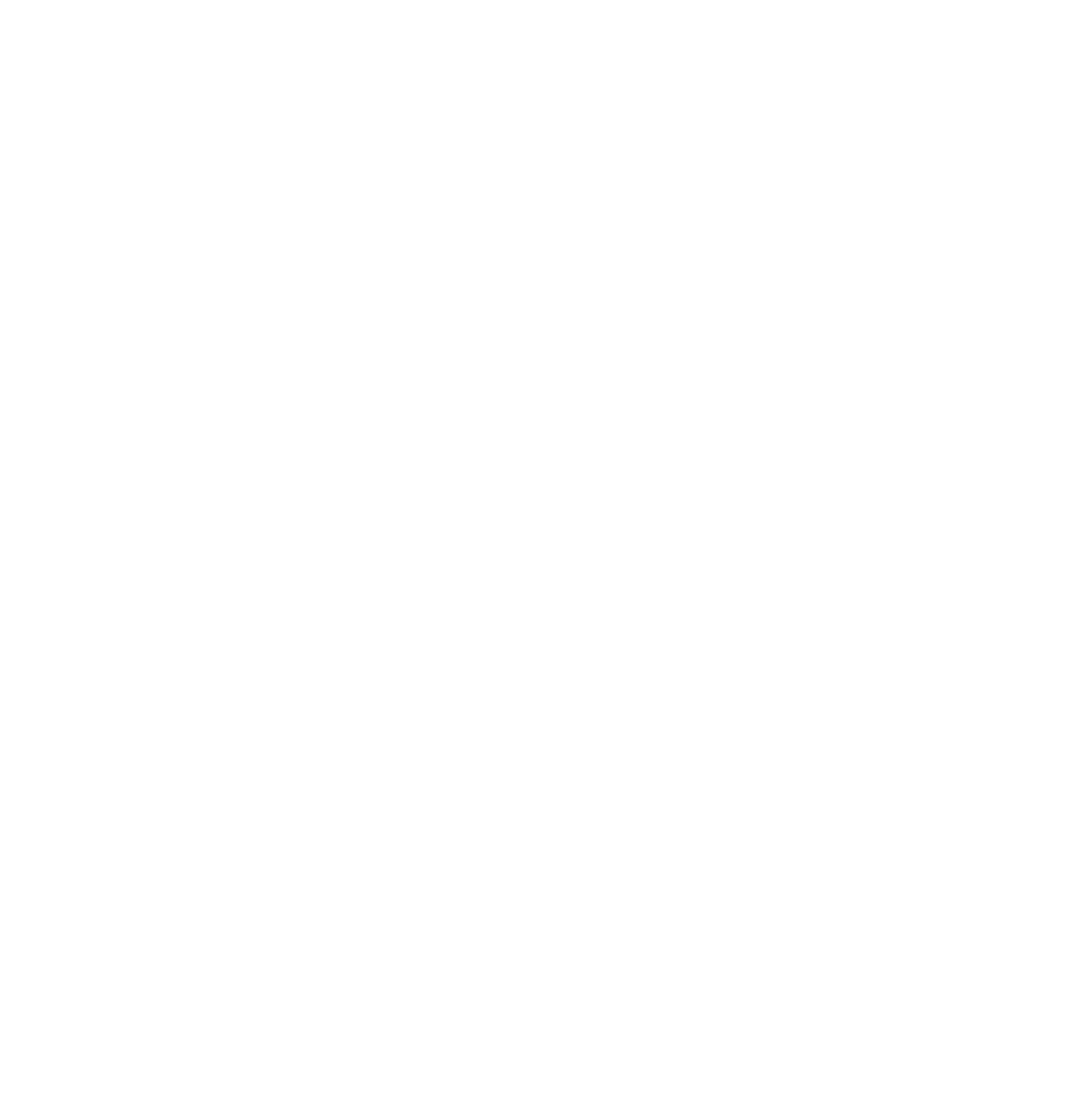
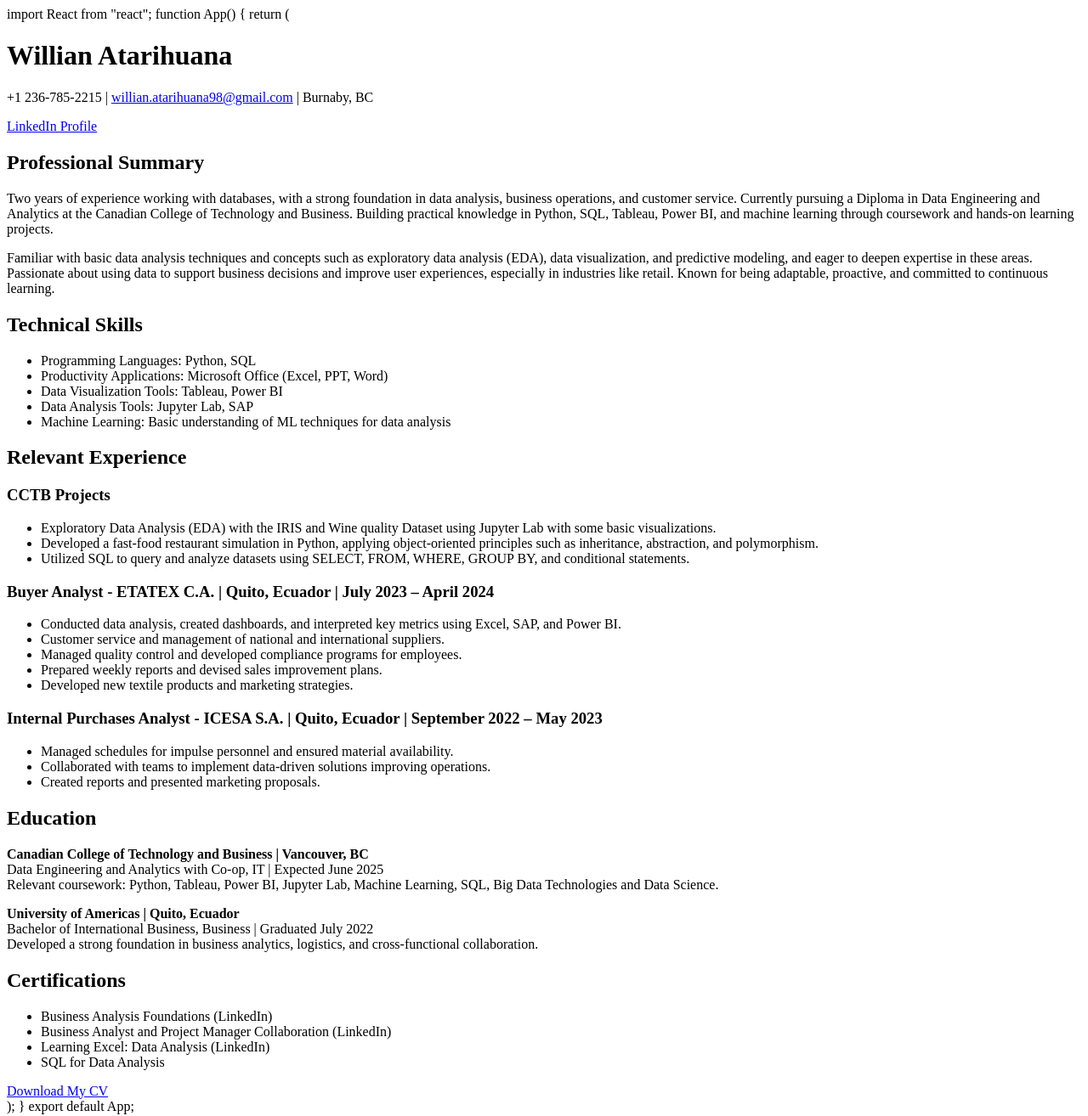
Before and after one commit to Will98-ops/willian-atarihuana.github.io, a plain HTML site: page index.html in a window 1280 px wide. Shown: the whole page at 85% size. Before the commit the page ends 800 px from the top, so only its background shows below. Drawn offline with Linux system fonts and the light colour scheme.

Commit message:
Update index.html

```diff
--- a/index.html
+++ b/index.html
@@ -0,0 +1,109 @@
+import React from "react";
+
+function App() {
+  return (
+    <div className="min-h-screen bg-blackbg text-softwhite p-6 font-sans">
+      <header className="max-w-3xl mx-auto text-center mb-12">
+        <h1 className="text-5xl font-bold text-mustard mb-2">Willian Atarihuana</h1>
+        <p className="text-lg text-softwhite">
+          +1 236-785-2215 | <a href="mailto:willian.atarihuana98@gmail.com" className="underline hover:text-neonblue">willian.atarihuana98@gmail.com</a> | Burnaby, BC
+        </p>
+        <p className="mt-1">
+          <a
+            href="https://www.linkedin.com/in/willianatarihuana"
+            target="_blank"
+            rel="noopener noreferrer"
+            className="underline hover:text-neonblue"
+          >
+            LinkedIn Profile
+          </a>
+        </p>
+      </header>
+
+      <section className="max-w-4xl mx-auto space-y-8">
+        <section>
+          <h2 className="text-3xl font-semibold text-mustard mb-4">Professional Summary</h2>
+          <p>
+            Two years of experience working with databases, with a strong foundation in data analysis, business operations, and customer service. Currently pursuing a Diploma in Data Engineering and Analytics at the Canadian College of Technology and Business. Building practical knowledge in Python, SQL, Tableau, Power BI, and machine learning through coursework and hands-on learning projects.
+          </p>
+          <p className="mt-2">
+            Familiar with basic data analysis techniques and concepts such as exploratory data analysis (EDA), data visualization, and predictive modeling, and eager to deepen expertise in these areas. Passionate about using data to support business decisions and improve user experiences, especially in industries like retail. Known for being adaptable, proactive, and committed to continuous learning.
+          </p>
+        </section>
+
+        <section>
+          <h2 className="text-3xl font-semibold text-mustard mb-4">Technical Skills</h2>
+          <ul className="list-disc list-inside space-y-1">
+            <li>Programming Languages: Python, SQL</li>
+            <li>Productivity Applications: Microsoft Office (Excel, PPT, Word)</li>
+            <li>Data Visualization Tools: Tableau, Power BI</li>
+            <li>Data Analysis Tools: Jupyter Lab, SAP</li>
+            <li>Machine Learning: Basic understanding of ML techniques for data analysis</li>
+          </ul>
+        </section>
+
+        <section>
+          <h2 className="text-3xl font-semibold text-mustard mb-4">Relevant Experience</h2>
+          <h3 className="font-semibold text-xl mb-1">CCTB Projects</h3>
+          <ul className="list-disc list-inside space-y-1 mb-4">
+            <li>Exploratory Data Analysis (EDA) with the IRIS and Wine quality Dataset using Jupyter Lab with some basic visualizations.</li>
+            <li>Developed a fast-food restaurant simulation in Python, applying object-oriented principles such as inheritance, abstraction, and polymorphism.</li>
+            <li>Utilized SQL to query and analyze datasets using SELECT, FROM, WHERE, GROUP BY, and conditional statements.</li>
+          </ul>
+
+          <h3 className="font-semibold text-xl mb-1">Buyer Analyst - ETATEX C.A. | Quito, Ecuador | July 2023 – April 2024</h3>
+          <ul className="list-disc list-inside space-y-1 mb-4">
+            <li>Conducted data analysis, created dashboards, and interpreted key metrics using Excel, SAP, and Power BI.</li>
+            <li>Customer service and management of national and international suppliers.</li>
+            <li>Managed quality control and developed compliance programs for employees.</li>
+            <li>Prepared weekly reports and devised sales improvement plans.</li>
+            <li>Developed new textile products and marketing strategies.</li>
+          </ul>
+
+          <h3 className="font-semibold text-xl mb-1">Internal Purchases Analyst - ICESA S.A. | Quito, Ecuador | September 2022 – May 2023</h3>
+          <ul className="list-disc list-inside space-y-1">
+            <li>Managed schedules for impulse personnel and ensured material availability.</li>
+            <li>Collaborated with teams to implement data-driven solutions improving operations.</li>
+            <li>Created reports and presented marketing proposals.</li>
+          </ul>
+        </section>
+
+        <section>
+          <h2 className="text-3xl font-semibold text-mustard mb-4">Education</h2>
+          <p className="mb-2">
+            <strong>Canadian College of Technology and Business | Vancouver, BC</strong><br/>
+            Data Engineering and Analytics with Co-op, IT | Expected June 2025<br/>
+            Relevant coursework: Python, Tableau, Power BI, Jupyter Lab, Machine Learning, SQL, Big Data Technologies and Data Science.
+          </p>
+          <p>
+            <strong>University of Americas | Quito, Ecuador</strong><br/>
+            Bachelor of International Business, Business | Graduated July 2022<br/>
+            Developed a strong foundation in business analytics, logistics, and cross-functional collaboration.
+          </p>
+        </section>
+
+        <section>
+          <h2 className="text-3xl font-semibold text-mustard mb-4">Certifications</h2>
+          <ul className="list-disc list-inside space-y-1">
+            <li>Business Analysis Foundations (LinkedIn)</li>
+            <li>Business Analyst and Project Manager Collaboration (LinkedIn)</li>
+            <li>Learning Excel: Data Analysis (LinkedIn)</li>
+            <li>SQL for Data Analysis</li>
+          </ul>
+        </section>
+
+        <section className="text-center mt-12">
+          <a
+            href="/assets/Willian_Atarihuana_Resume.pdf"
+            download
+            className="inline-block bg-mustard text-black font-bold py-3 px-8 rounded-lg shadow-lg hover:bg-yellow-400 transition"
+          >
+            Download My CV
+          </a>
+        </section>
+      </section>
+    </div>
+  );
+}
+
+export default App;
```
